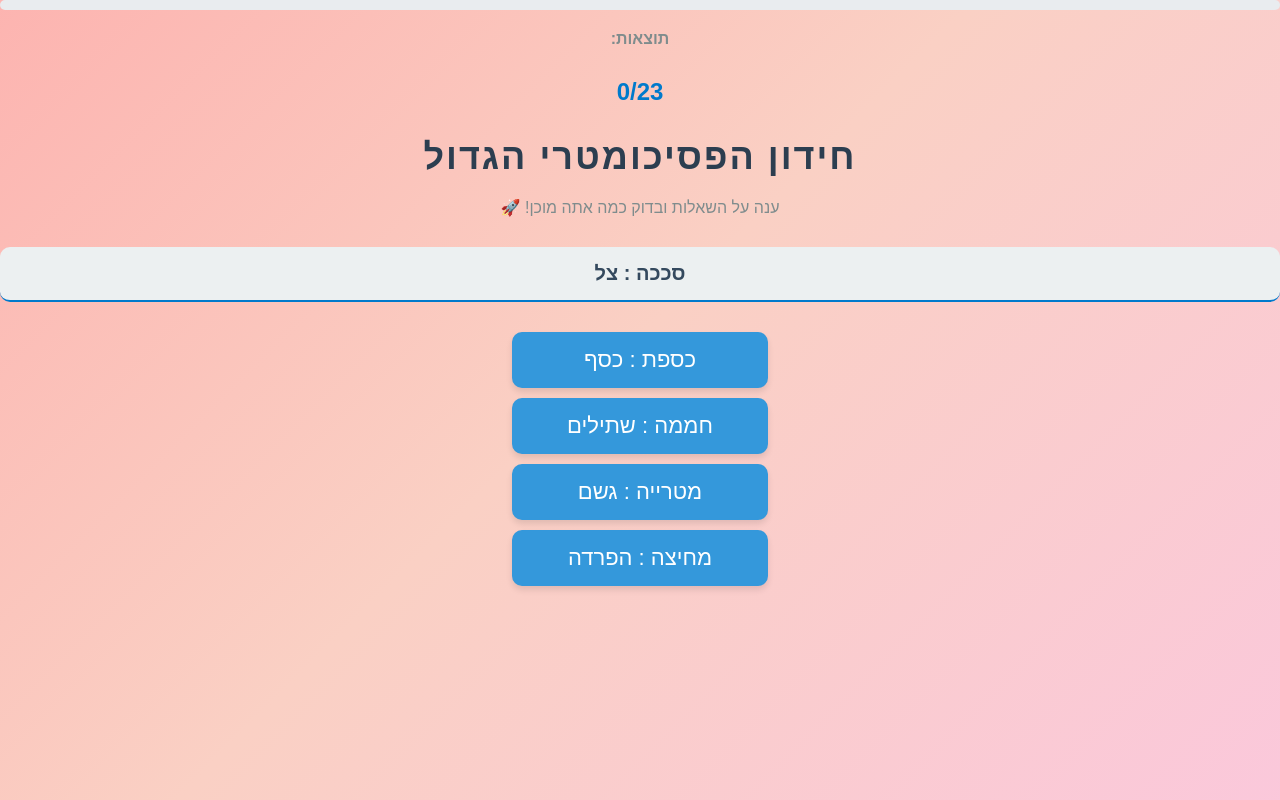
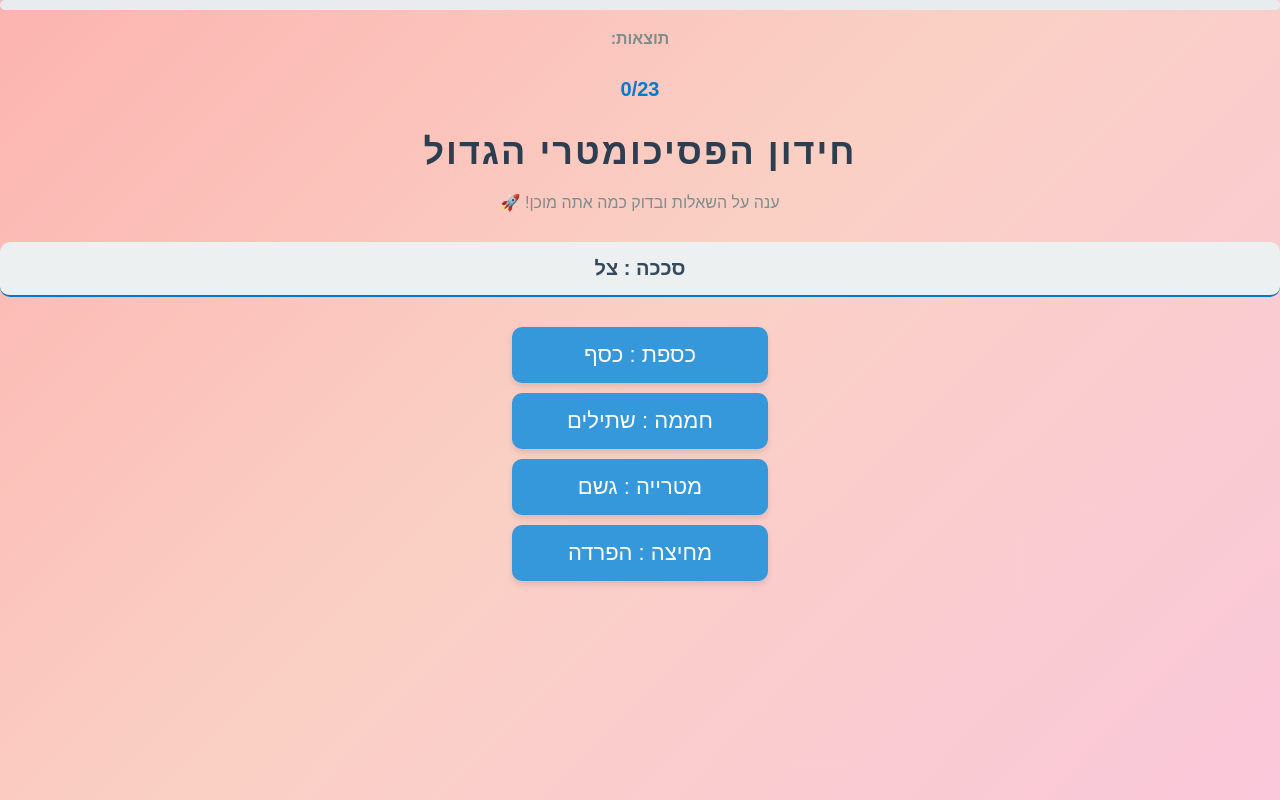
Before and after one commit to xrequiz/project1, a plain HTML site: page index.html in a window 1280 px wide. Drawn offline with Linux system fonts and the light colour scheme.

Commit message:
Update index.html

```diff
--- a/index.html
+++ b/index.html
@@ -16,12 +16,12 @@ p {
 #score-board-container {
     text-align: center;
     margin-bottom: 10px;
-    font-size: 18px;
+    font-size: 10px;
     font-weight: bold;
 }
 #score-board {
     color: #007acc;
-    font-size: 24px;
+    font-size: 20px;
 }
 
         #progress-bar-container {
```
